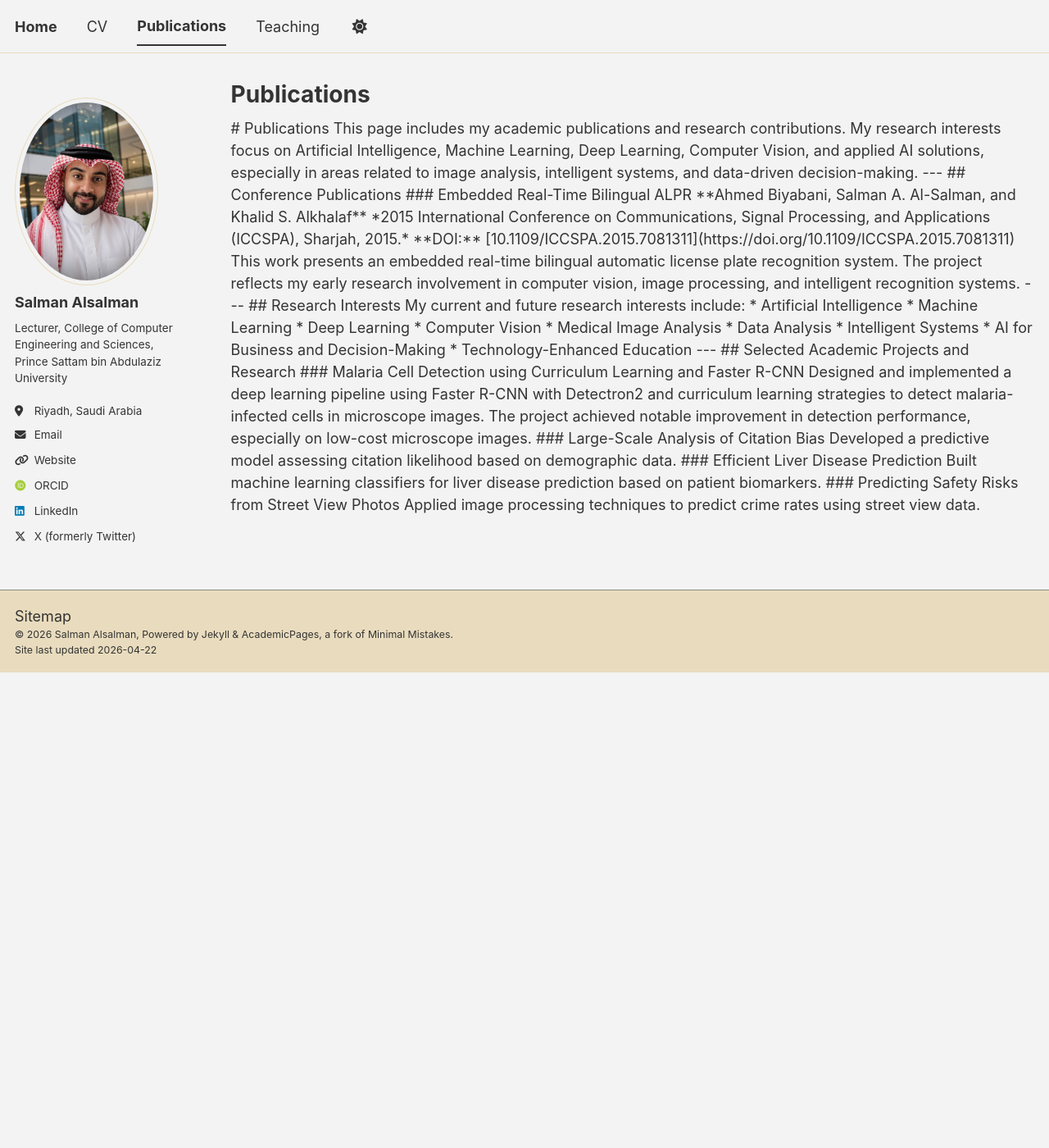
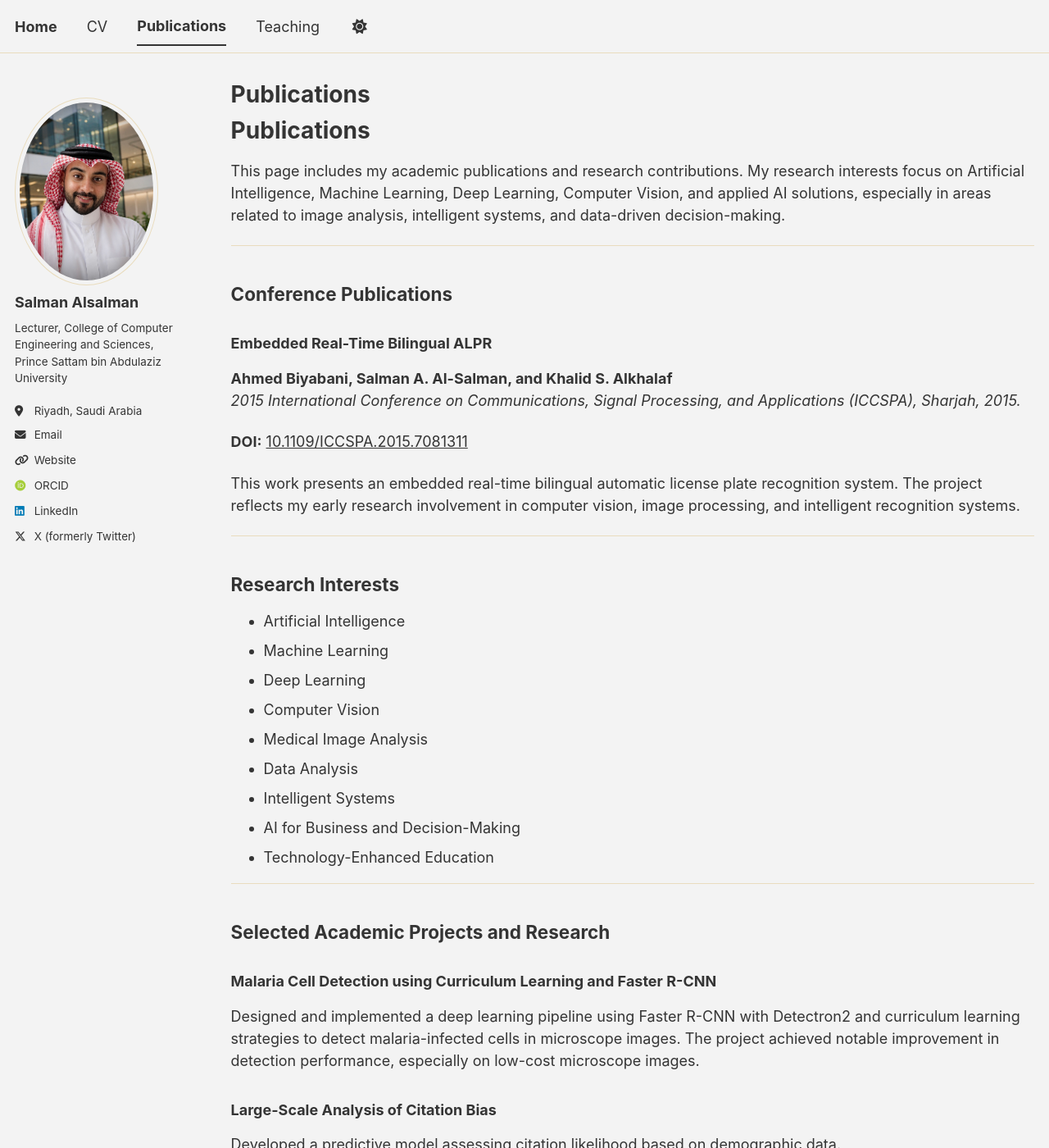
Before and after one commit to x1xSAS/x1xSAS.github.io, a Jekyll site: the page built from _pages/publications.html, in a window 1280 px wide and 1400 px high. Shown: the whole window at 82% size. Built offline with Jekyll 4.4.1, drawn with Linux system fonts in a browser that asks for light colours; some web fonts are replaced; a script bundle is joined from its source files by our own code; library files that are not in the unit come from our copies; some of the changed text lies outside the part shown.

Commit message:
Update publications.html

```diff
--- a/_pages/publications.html
+++ b/_pages/publications.html
@@ -7,55 +7,68 @@ author_profile: true
 
 {% include base_path %}
 
-# Publications
+<h1>Publications</h1>
 
+<p>
 This page includes my academic publications and research contributions. My research interests focus on Artificial Intelligence, Machine Learning, Deep Learning, Computer Vision, and applied AI solutions, especially in areas related to image analysis, intelligent systems, and data-driven decision-making.
+</p>
 
----
+<hr>
 
-## Conference Publications
+<h2>Conference Publications</h2>
 
-### Embedded Real-Time Bilingual ALPR
+<h3>Embedded Real-Time Bilingual ALPR</h3>
 
-**Ahmed Biyabani, Salman A. Al-Salman, and Khalid S. Alkhalaf**
-*2015 International Conference on Communications, Signal Processing, and Applications (ICCSPA), Sharjah, 2015.*
+<p>
+<strong>Ahmed Biyabani, Salman A. Al-Salman, and Khalid S. Alkhalaf</strong><br>
+<em>2015 International Conference on Communications, Signal Processing, and Applications (ICCSPA), Sharjah, 2015.</em>
+</p>
 
-**DOI:** [10.1109/ICCSPA.2015.7081311](https://doi.org/10.1109/ICCSPA.2015.7081311)
+<p>
+<strong>DOI:</strong>
+<a href="https://doi.org/10.1109/ICCSPA.2015.7081311">10.1109/ICCSPA.2015.7081311</a>
+</p>
 
+<p>
 This work presents an embedded real-time bilingual automatic license plate recognition system. The project reflects my early research involvement in computer vision, image processing, and intelligent recognition systems.
+</p>
 
----
+<hr>
 
-## Research Interests
+<h2>Research Interests</h2>
 
-My current and future research interests include:
+<ul>
+  <li>Artificial Intelligence</li>
+  <li>Machine Learning</li>
+  <li>Deep Learning</li>
+  <li>Computer Vision</li>
+  <li>Medical Image Analysis</li>
+  <li>Data Analysis</li>
+  <li>Intelligent Systems</li>
+  <li>AI for Business and Decision-Making</li>
+  <li>Technology-Enhanced Education</li>
+</ul>
 
-* Artificial Intelligence
-* Machine Learning
-* Deep Learning
-* Computer Vision
-* Medical Image Analysis
-* Data Analysis
-* Intelligent Systems
-* AI for Business and Decision-Making
-* Technology-Enhanced Education
+<hr>
 
----
+<h2>Selected Academic Projects and Research</h2>
 
-## Selected Academic Projects and Research
+<h3>Malaria Cell Detection using Curriculum Learning and Faster R-CNN</h3>
+<p>
+Designed and implemented a deep learning pipeline using Faster R-CNN with Detectron2 and curriculum learning strategies to detect malaria-infected cells in microscope images. The project achieved notable improvement in detection performance, especially on low-cost microscope images.
+</p>
 
-### Malaria Cell Detection using Curriculum Learning and Faster R-CNN
+<h3>Large-Scale Analysis of Citation Bias</h3>
+<p>
+Developed a predictive model assessing citation likelihood based on demographic data.
+</p>
 
-Designed and implemented a deep learning pipeline using Faster R-CNN with Detectron2 and curriculum learning strategies to detect malaria-infected cells in microscope images. The project achieved notable improvement in detection performance, especially on low-cost microscope images.
+<h3>Efficient Liver Disease Prediction</h3>
+<p>
+Built machine learning classifiers for liver disease prediction based on patient biomarkers.
+</p>
 
-### Large-Scale Analysis of Citation Bias
-
-Developed a predictive model assessing citation likelihood based on demographic data.
-
-### Efficient Liver Disease Prediction
-
-Built machine learning classifiers for liver disease prediction based on patient biomarkers.
-
-### Predicting Safety Risks from Street View Photos
-
+<h3>Predicting Safety Risks from Street View Photos</h3>
+<p>
 Applied image processing techniques to predict crime rates using street view data.
+</p>
```
